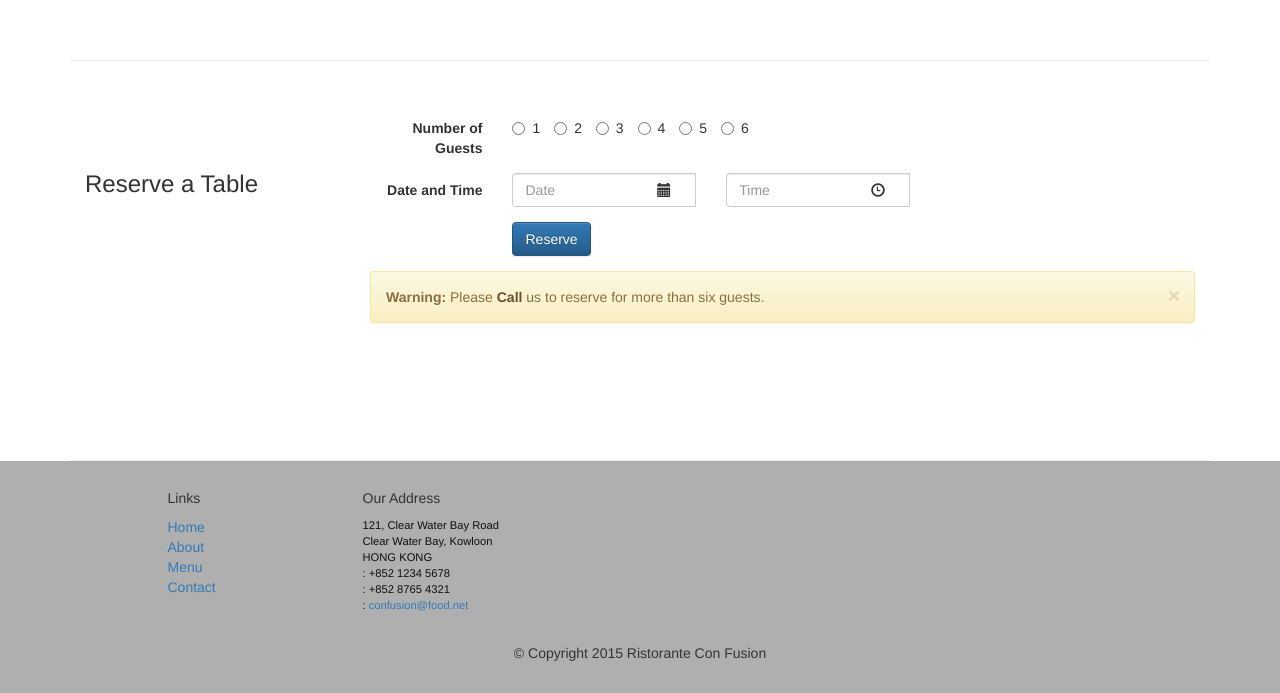
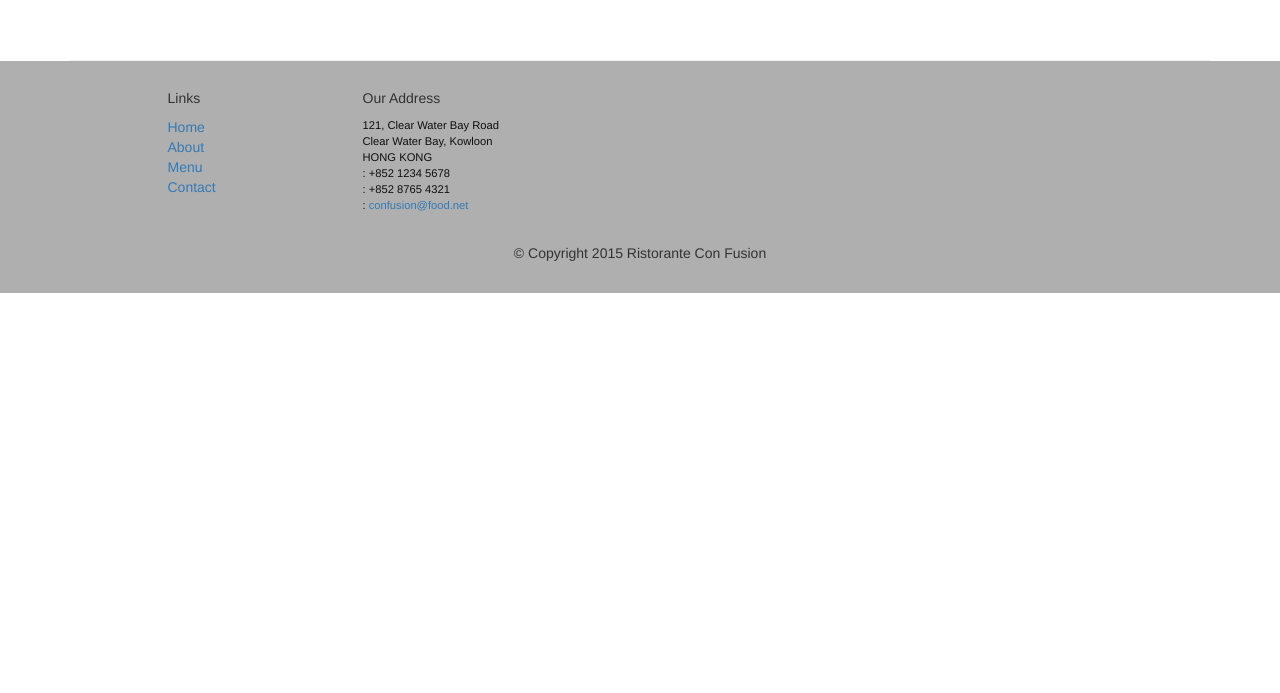
Before and after one commit to fradgile/Coursera-conFusion, a plain HTML site: page index.html in a window 1280 px wide. Shown: the part 1949-2642 px from the top of the page. After the commit the page ends 2242 px from the top, so only its background shows below. Drawn offline with nearby package versions, Linux system fonts and the light colour scheme.

Commit message:
Removed reserveform from content at bottom of page.

```diff
--- a/index.html
+++ b/index.html
@@ -255,59 +255,6 @@
             </div>
         </div>
 
-        <div class="row row-content">
-           <div class="col-xs-12 col-sm-3">
-                <p style="padding:20px;"></p>
-                <h3>Reserve a Table</h3>
-           </div>
-            <div class="col-xs-12 col-sm-9">
-
-                <form class="form-horizontal" role="form" id="reserveform">
-
-
-                    <div class="form-group">
-                        <label for="inlineRadio1" class="col-sm-2 control-label">Number of Guests</label>
-                        <div class="col-sm-10">
-                            <label class="radio-inline"><input type="radio" name="inlineRadioOptions" id="inlineRadio1" value="option1"> 1</label>
-                            <label class="radio-inline"><input type="radio" name="inlineRadioOptions" id="inlineRadio2" value="option2"> 2</label>
-                            <label class="radio-inline"><input type="radio" name="inlineRadioOptions" id="inlineRadio3" value="option3"> 3</label>
-                            <label class="radio-inline"><input type="radio" name="inlineRadioOptions" id="inlineRadio4" value="option1"> 4</label>
-                            <label class="radio-inline"><input type="radio" name="inlineRadioOptions" id="inlineRadio5" value="option2"> 5</label>
-                            <label class="radio-inline"><input type="radio" name="inlineRadioOptions" id="inlineRadio6" value="option3"> 6</label>
-                        </div>
-                    </div>
-
-                    <div class="form-group">
-                        <label for="datetime" class="col-xs-12 col-sm-2 control-label">Date and Time</label>
-                        <div class="col-xs-5 col-sm-4 col-md-3">
-                            <div class="input-group has-feedback">
-                                <input type="text" class="form-control" id="date" name="date" placeholder="Date">
-                                    <span class="glyphicon glyphicon-calendar form-control-feedback"></span>
-                            </div>
-                        </div>
-                        <div class="col-xs-5 col-sm-4 col-md-3">
-                            <div class="input-group has-feedback">
-                                <input type="text" class="form-control" id="datetime" name="datetime" placeholder="Time">
-                                    <span class="glyphicon glyphicon-time form-control-feedback"></span>
-                            </div>
-                        </div>
-                    </div>
-
-                    <div class="form-group">
-                        <div class="col-sm-offset-2 col-sm-10">
-                            <button type="submit" class="btn btn-primary">Reserve</button>
-                        </div>
-                    </div>
-
-                    <div class="alert alert-warning alert-dismissible" role="alert">
-                        <button type="button" class="close" data-dismiss="alert" aria-label="Close">
-                            <span aria-hidden="true">&times;</span>
-                        </button>
-                        <strong>Warning:</strong> Please <a href="tel:+85212345678" class="alert-link">Call</a> us to reserve for more than six guests.
-                    </div>
-
-
-                </form>
     </div>
 
     <div id="reserveModal" class="modal fade" role="dialog">
@@ -373,14 +320,7 @@
         </div>
     </div>
 
-             <div class="col-xs-12 col-sm-3">
-                <p style="padding:20px;"></p>
-            </div>
-       </div>
 
-
-
-    </div>
 
     <footer class="row-footer">
         <div class="container">
```
Lines whose indentation alone changed are shown as unchanged.
